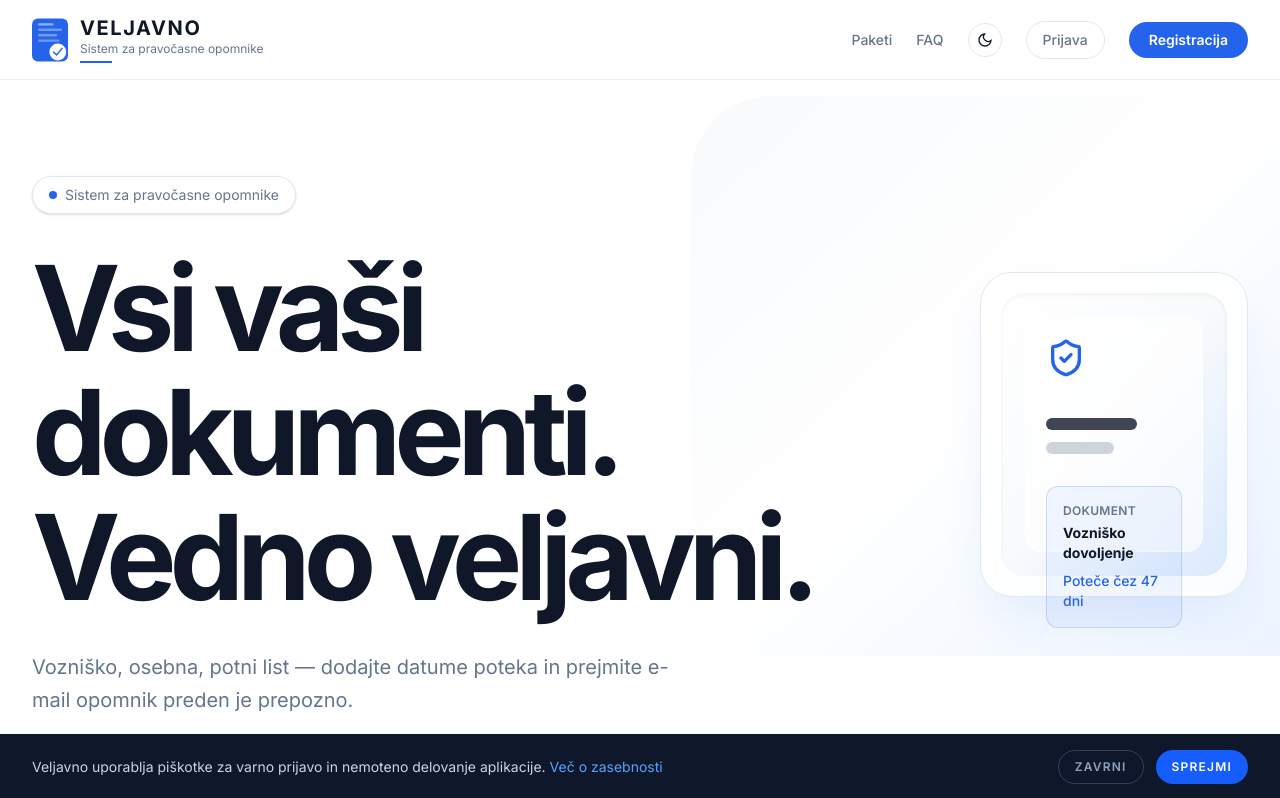
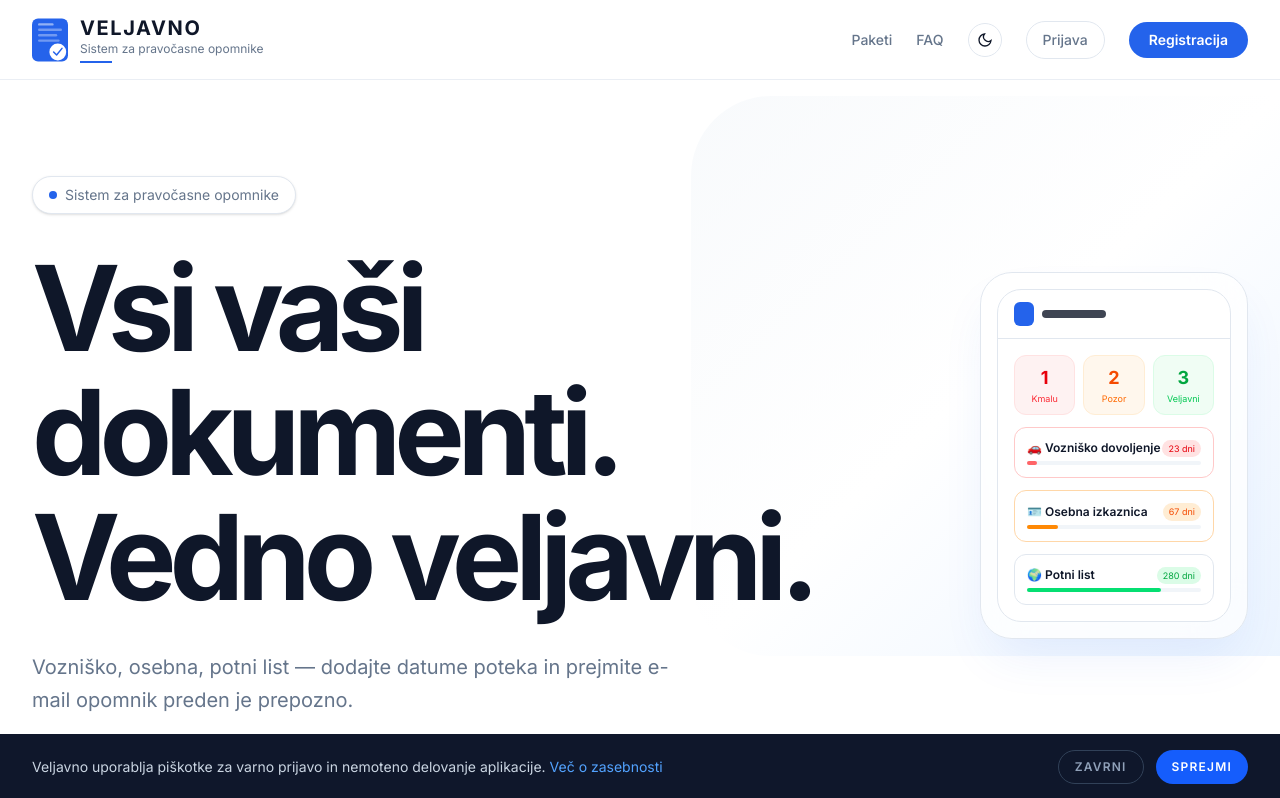
Before and after one commit to kristjandraksler/veljavno, a Next.js app: page / in a window 1280 px wide. Shown: the top 798 px of the page. Built offline with nearby package versions, Linux system fonts and the light colour scheme; no server answers.

Commit message:
Posodobi hero mockup z dashboard pregledom

```diff
--- a/app/page.tsx
+++ b/app/page.tsx
@@ -170,23 +170,50 @@ export default function Home() {
             </div>
           </motion.div>
           <motion.div initial={{ opacity: 0, scale: 0.96 }} animate={{ opacity: 1, scale: 1 }} transition={{ duration: 0.8, delay: 0.15 }} className="relative z-10 md:col-span-3 md:pt-24">
-            <div className="rounded-[2rem] border border-border bg-card/70 p-5 shadow-2xl shadow-primary/10 backdrop-blur-xl">
-              <div className="aspect-[4/5] rounded-[1.5rem] bg-gradient-to-br from-white via-secondary to-blue-100 p-6 shadow-inner">
-                <div className="h-full rounded-2xl border border-white/80 bg-white/65 p-5 backdrop-blur">
-                  <ShieldCheck className="mb-10 h-10 w-10 text-primary" />
-                  <div className="space-y-3">
-                    <div className="h-3 w-2/3 rounded-full bg-foreground/80" />
-                    <div className="h-3 w-1/2 rounded-full bg-muted-foreground/30" />
-                    <div className="mt-8 rounded-xl border border-primary/20 bg-primary/5 p-4">
-                      <p className="text-xs font-semibold uppercase tracking-wide text-muted-foreground mb-1">Dokument</p>
-                      <p className="text-sm font-bold text-foreground">Vozniško dovoljenje</p>
-                      <p className="mt-2 text-sm font-medium text-primary">Poteče čez 47 dni</p>
-                    </div>
-                  </div>
-                </div>
-              </div>
+  <div className="rounded-[2rem] border border-border bg-card/70 p-4 shadow-2xl shadow-primary/10 backdrop-blur-xl">
+    <div className="rounded-[1.5rem] bg-background border border-border overflow-hidden">
+      {/* Nav */}
+      <div className="border-b border-border px-4 py-3 flex items-center gap-2">
+        <div className="w-5 h-6 bg-primary rounded-md flex-shrink-0" />
+        <div className="h-2 w-16 bg-foreground/80 rounded-full" />
+      </div>
+      {/* Content */}
+      <div className="p-4 space-y-3">
+        {/* Stats */}
+        <div className="grid grid-cols-3 gap-2">
+          <div className="bg-red-50 border border-red-100 rounded-xl p-2 text-center">
+            <div className="text-lg font-bold text-red-600">1</div>
+            <div className="text-[9px] text-red-500">Kmalu</div>
+          </div>
+          <div className="bg-orange-50 border border-orange-100 rounded-xl p-2 text-center">
+            <div className="text-lg font-bold text-orange-600">2</div>
+            <div className="text-[9px] text-orange-500">Pozor</div>
+          </div>
+          <div className="bg-green-50 border border-green-100 rounded-xl p-2 text-center">
+            <div className="text-lg font-bold text-green-600">3</div>
+            <div className="text-[9px] text-green-500">Veljavni</div>
+          </div>
+        </div>
+        {/* Documents */}
+        {[
+          { ime: '🚗 Vozniško dovoljenje', dni: 23, color: 'border-red-200', badge: 'bg-red-100 text-red-600', badgeText: '23 dni', progress: 'bg-red-400', width: '6%' },
+          { ime: '🪪 Osebna izkaznica', dni: 67, color: 'border-orange-200', badge: 'bg-orange-100 text-orange-600', badgeText: '67 dni', progress: 'bg-orange-400', width: '18%' },
+          { ime: '🌍 Potni list', dni: 280, color: 'border-border', badge: 'bg-green-100 text-green-600', badgeText: '280 dni', progress: 'bg-green-400', width: '77%' },
+        ].map(doc => (
+          <div key={doc.ime} className={`bg-card border ${doc.color} rounded-xl p-3`}>
+            <div className="flex items-center justify-between mb-1">
+              <span className="text-xs font-semibold">{doc.ime}</span>
+              <span className={`text-[9px] px-1.5 py-0.5 rounded-full ${doc.badge}`}>{doc.badgeText}</span>
             </div>
-          </motion.div>
+            <div className="w-full h-1 bg-muted rounded-full">
+              <div className={`h-1 rounded-full ${doc.progress}`} style={{ width: doc.width }} />
+            </div>
+          </div>
+        ))}
+      </div>
+    </div>
+  </div>
+</motion.div>
         </div>
       </section>
 
```
